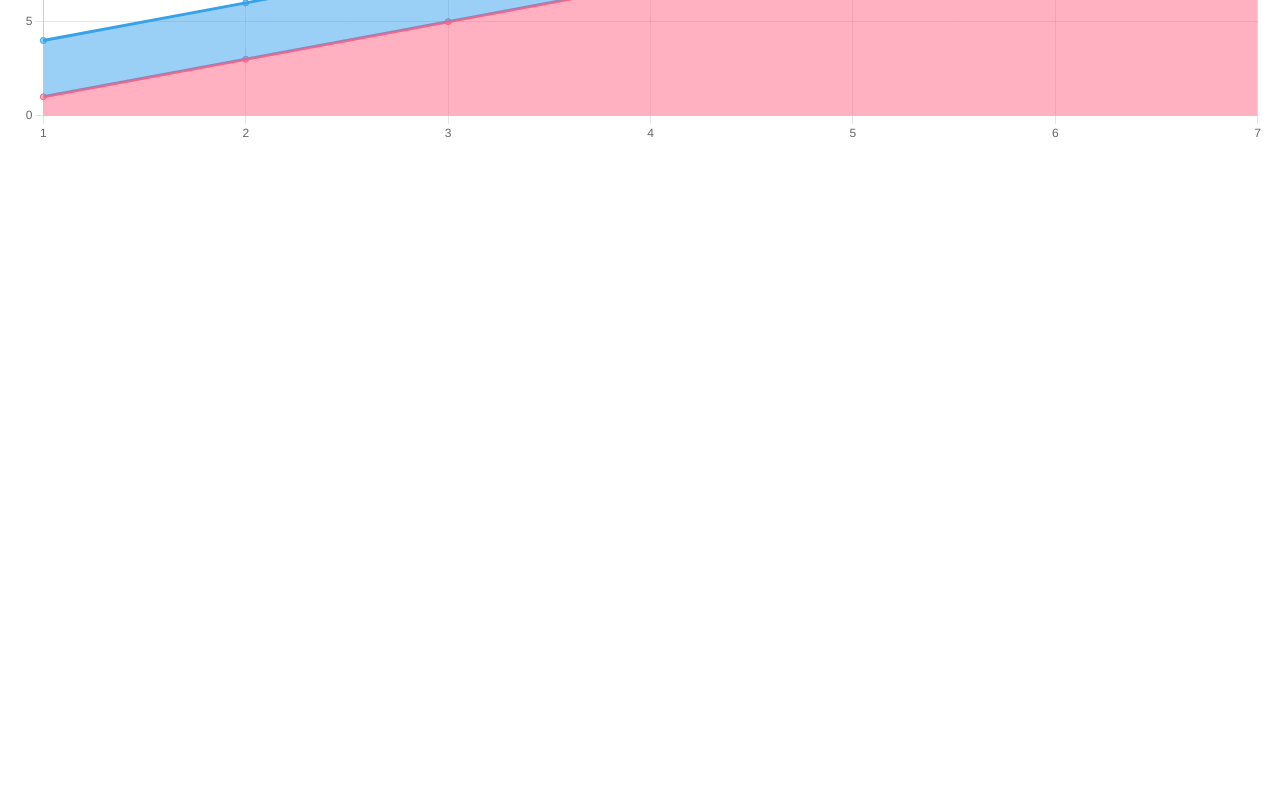
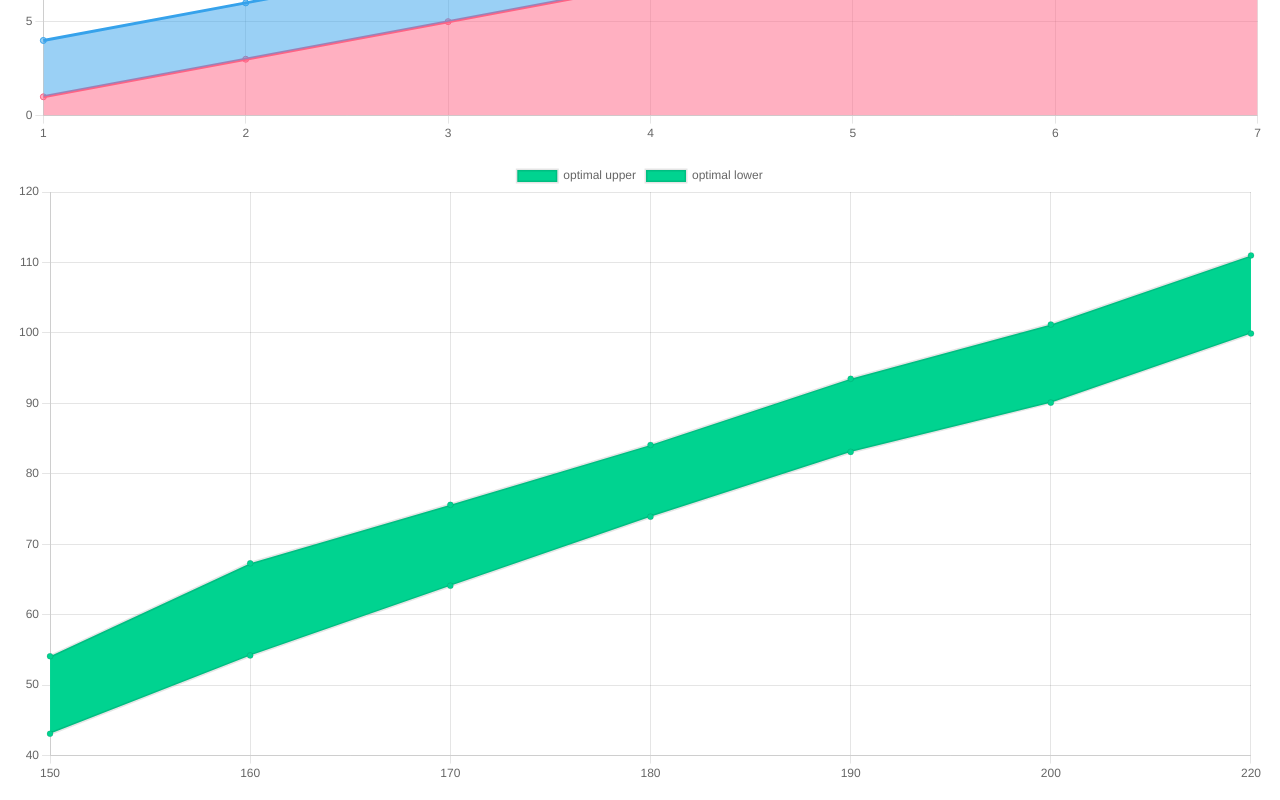
Before and after one commit to thwbh/veilchen, a SvelteKit app: page /components/chart in a window 1280 px wide. Shown: the part 1136-1936 px from the top of the page. Before the commit the page ends 1296 px from the top, so only its background shows below. Built offline with nearby package versions, Linux system fonts and the light colour scheme.

Commit message:
fix AlertBox Info icon styling

```diff
--- a/src/lib/components/alert/AlertBox.svelte
+++ b/src/lib/components/alert/AlertBox.svelte
@@ -26,7 +26,7 @@
 			xmlns="http://www.w3.org/2000/svg"
 			fill="none"
 			viewBox="0 0 24 24"
-			class="stroke.Info h-6 w-6 shrink-0"
+			class="h-6 w-6 shrink-0 stroke-current"
 		>
 			<path
 				stroke-linecap="round"
--- a/src/routes/components/chart/+page.svelte
+++ b/src/routes/components/chart/+page.svelte
@@ -1,5 +1,7 @@
 <script lang="ts">
 	import LineChart from '$lib/components/chart/LineChart.svelte';
+
+	const style = getComputedStyle(document.body);
 
 	const legend = ['1', '2', '3', '4', '5', '6', '7'];
 	const axisLabel = 'Value (Mt)';
@@ -43,10 +45,32 @@
 		},
 		options: { responsive: true }
 	};
+
+	const bmiChart = {
+		data: {
+			labels: ['150', '160', '170', '180', '190', '200', '220'],
+			datasets: [
+				{
+					label: 'optimal upper',
+					data: [54.1, 67.3, 75.6, 84.1, 93.5, 101.2, 111.0],
+					backgroundColor: `${style.getPropertyValue('--color-success')}`
+				},
+				{
+					label: 'optimal lower',
+					data: [43.1, 54.2, 64.1, 73.9, 83.1, 90.1, 99.9],
+					fill: '0',
+					backgroundColor: `${style.getPropertyValue('--color-success')}`
+				}
+			]
+		},
+		options: { responsive: true }
+	};
 </script>
 
 <div class="flex flex-col gap-4 p-4">
 	<LineChart data={lineChartData.data} options={lineChartData.options} />
 
 	<LineChart data={filledChartData.data} options={filledChartData.options} />
+
+	<LineChart data={bmiChart.data} options={bmiChart.options} />
 </div>
```
